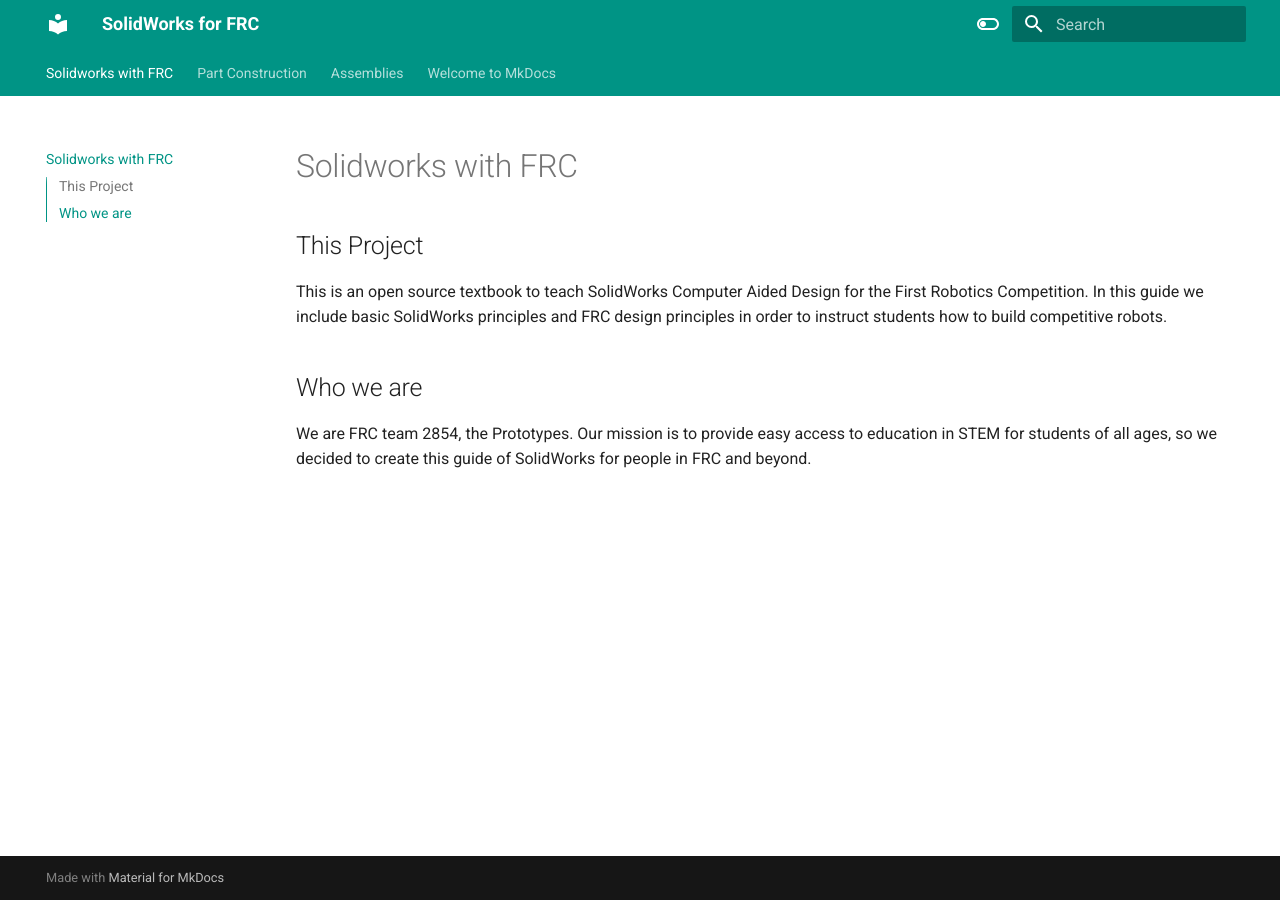
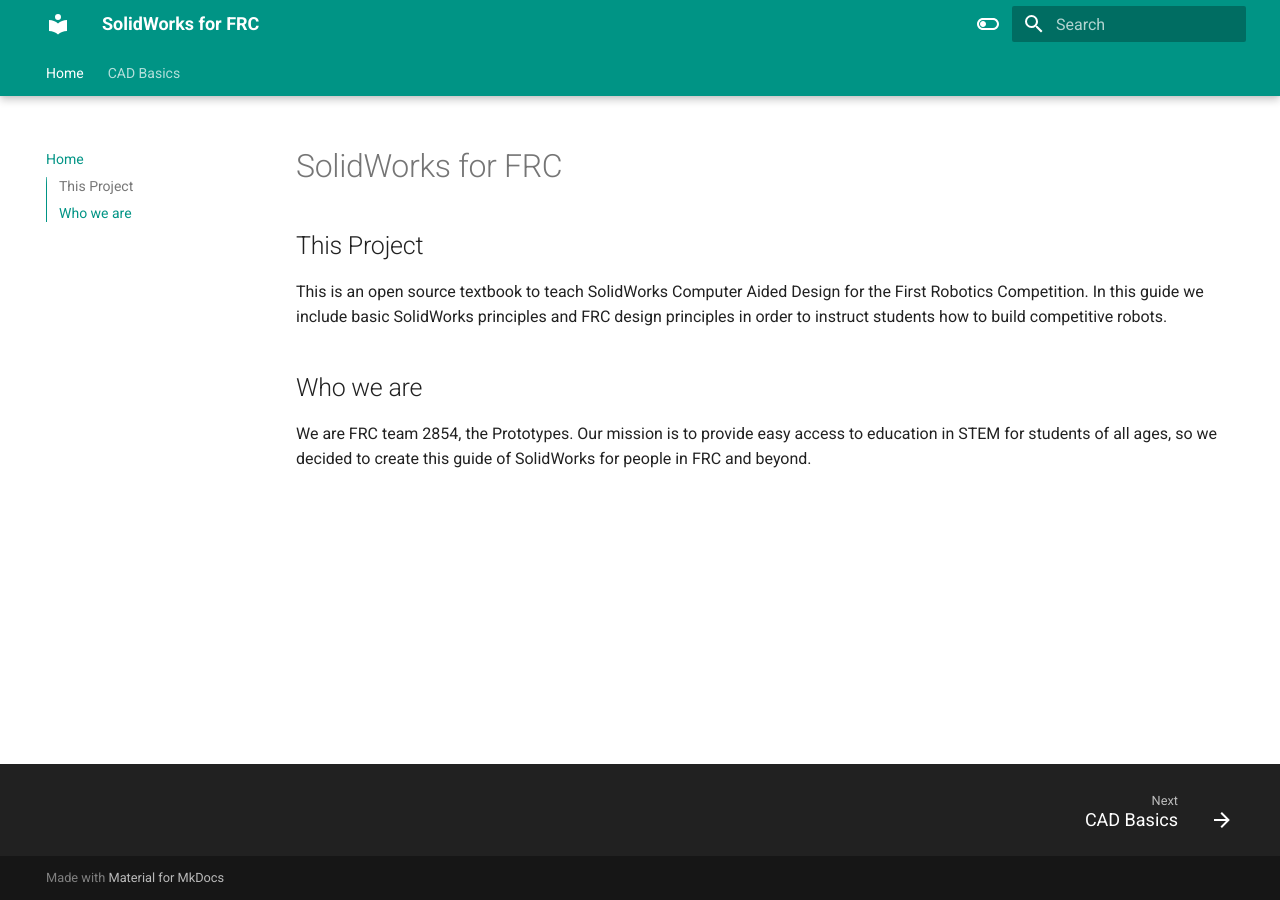
Before and after one commit to mihirgarg01/Solidworks-With-FRC, an MkDocs documentation site: the page built from docs/index.md, in a window 1280 px wide. Built offline with MkDocs 1.6.1 and Material for MkDocs 9.7.7, drawn with Linux system fonts in a browser that asks for light colours.

Commit message:
Cad Basics Page

```diff
--- a/docs/index.md
+++ b/docs/index.md
@@ -1,4 +1,4 @@
-# Solidworks with FRC
+# SolidWorks for FRC
 
 ## This Project
 
--- a/mkdocs.yml
+++ b/mkdocs.yml
@@ -1,31 +1,73 @@
 site_name: SolidWorks for FRC
+
+# Configuration
 theme:
   name: material
   features:
+    - navigation.sections
+    - navigation.indexes
+    - navigation.expand
     - navigation.tabs
-    - navigation.sections
+    - navigation.tabs.sticky
+    - navigation.instant
+    - navigation.instant.prefetch
+    - navigation.instant.progress
+    - navigation.footer
+    - navigation.prune
+    - navigation.top
+    - toc.follow
     - toc.integrate
-    - navigation.top
     - search.suggest
     - search.highlight
     - content.tabs.link
-    - content.code.annotation
+    - content.code.annotate
     - content.code.copy
+    - content.tooltips
+    - content.action.edit
+    - content.action.view
+    - header.autohide
   language: en
+
+  # Dark Mode and Light Mode
   palette:
     - scheme: default
       toggle:
         icon: material/toggle-switch-off-outline
         name: Switch to dark mode
       primary: teal
-      accent: purple
+      accent: white
     - scheme: slate
       toggle:
         icon: material/toggle-switch
         name: Switch to light mode
       primary: teal
-      accent: lime
+      accent: black
 
-plugins:
-  - social
-  - search
+# Navigation
+
+nav:
+  - Home: index.md
+  - CAD Basics:
+    - cad-basics/index.md
+    - Part Construction:
+      - Basic Sketching: cad-basics/part-construction/basic-sketching.md
+      - 3D Modeling: cad-basics/part-construction/3d-modeling.md
+    - Assemblies: cad-basics/assembly-construction.md
+
+
+markdown_extensions:
+  - pymdownx.highlight:
+      anchor_linenums: true
+  - pymdownx.inlinehilite
+  - pymdownx.snippets
+  - admonition
+  - pymdownx.arithmatex:
+      generic: true
+  - footnotes
+  - pymdownx.details
+  - pymdownx.superfences
+  - pymdownx.mark
+  - attr_list
+  - pymdownx.emoji:
+      emoji_index: !!python/name:materialx.emoji.twemoji
+      emoji_generator: !!python/name:materialx.emoji.to_svg
```
Also changed, not shown: docs/1 - Part Making.md (deleted, +0 -1 lines), docs/2 - Assemblies.md (deleted, +0 -1 lines), docs/cad-basics/index.md (added, +1 -0 lines), docs/cad-basics/part-construction/3d-modeling.md (added, +7 -0 lines), docs/cad-basics/part-construction/basic-sketching.md (added, +5 -0 lines), docs/index2.md (deleted, +0 -17 lines).
